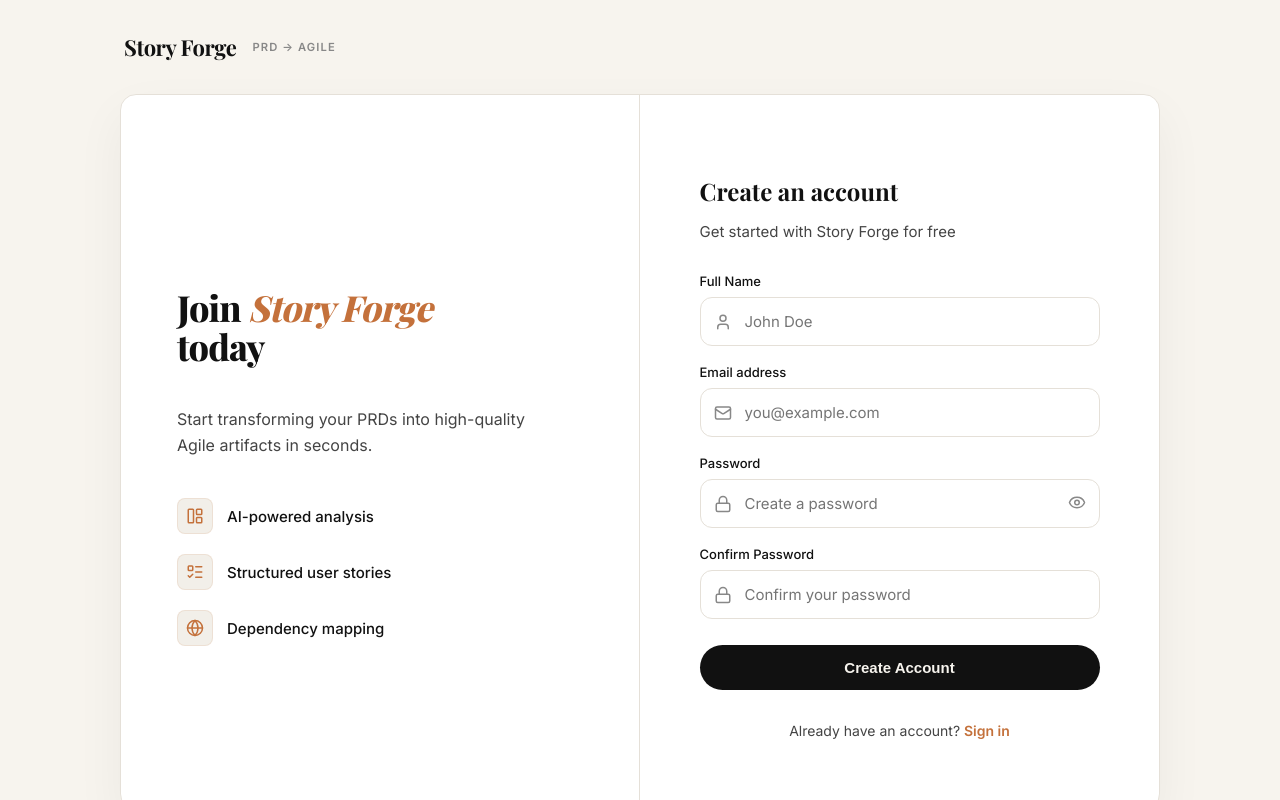
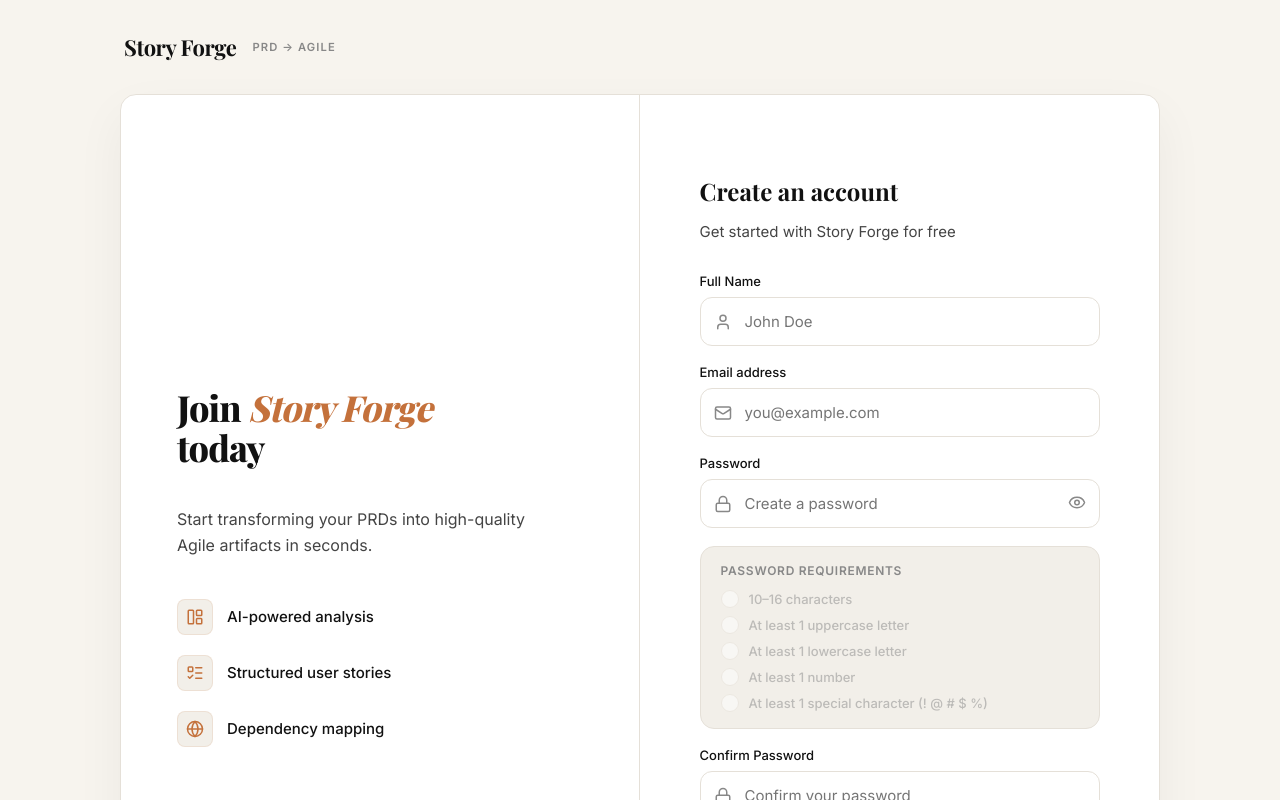
Before and after one commit to k04156603-debug/story-forge-frontend, a React (Vite) app: page /signup in a window 1280 px wide. Shown: the top 800 px of the page. Built offline with nearby package versions, Linux system fonts and the light colour scheme; no server answers; a web font is replaced by a local one.

Commit message:
feat: add real-time password requirements validation to Signup and Reset Password pages

```diff
--- /dev/null
+++ b/src/components/PasswordRequirements.jsx
@@ -0,0 +1,181 @@
+import { useMemo } from 'react';
+import { Check, X } from 'lucide-react';
+
+const rules = [
+  { key: 'length', label: '10–16 characters', test: (p) => p.length >= 10 && p.length <= 16 },
+  { key: 'upper', label: 'At least 1 uppercase letter', test: (p) => /[A-Z]/.test(p) },
+  { key: 'lower', label: 'At least 1 lowercase letter', test: (p) => /[a-z]/.test(p) },
+  { key: 'number', label: 'At least 1 number', test: (p) => /[0-9]/.test(p) },
+  { key: 'special', label: 'At least 1 special character (! @ # $ %)', test: (p) => /[!@#$%]/.test(p) },
+];
+
+export function validatePassword(password) {
+  return rules.every((r) => r.test(password));
+}
+
+export default function PasswordRequirements({ password = '' }) {
+  const results = useMemo(
+    () => rules.map((r) => ({ ...r, met: r.test(password) })),
+    [password]
+  );
+
+  const metCount = results.filter((r) => r.met).length;
+  const hasStartedTyping = password.length > 0;
+
+  return (
+    <div
+      style={{
+        background: 'var(--bg-surface)',
+        border: '1px solid var(--border-main)',
+        borderRadius: '14px',
+        padding: '1rem 1.25rem',
+        transition: 'all 0.3s ease',
+      }}
+    >
+      {/* Header */}
+      <div
+        style={{
+          display: 'flex',
+          alignItems: 'center',
+          justifyContent: 'space-between',
+          marginBottom: '0.75rem',
+        }}
+      >
+        <span
+          style={{
+            fontSize: '0.75rem',
+            fontWeight: 600,
+            textTransform: 'uppercase',
+            letterSpacing: '0.06em',
+            color: 'var(--text-muted)',
+          }}
+        >
+          Password Requirements
+        </span>
+        {hasStartedTyping && (
+          <span
+            style={{
+              fontSize: '0.7rem',
+              fontWeight: 600,
+              color: metCount === rules.length ? '#16A34A' : 'var(--text-muted)',
+              background:
+                metCount === rules.length
+                  ? 'rgba(22, 163, 74, 0.1)'
+                  : 'var(--bg-card)',
+              border: `1px solid ${
+                metCount === rules.length
+                  ? 'rgba(22, 163, 74, 0.25)'
+                  : 'var(--border-main)'
+              }`,
+              padding: '2px 8px',
+              borderRadius: '100px',
+              transition: 'all 0.3s ease',
+            }}
+          >
+            {metCount}/{rules.length}
+          </span>
+        )}
+      </div>
+
+      {/* Progress bar */}
+      {hasStartedTyping && (
+        <div
+          style={{
+            height: '3px',
+            borderRadius: '2px',
+            background: 'var(--bg-card)',
+            marginBottom: '0.875rem',
+            overflow: 'hidden',
+          }}
+        >
+          <div
+            style={{
+              height: '100%',
+              borderRadius: '2px',
+              width: `${(metCount / rules.length) * 100}%`,
+              background:
+                metCount <= 2
+                  ? '#EF4444'
+                  : metCount <= 4
+                    ? '#F59E0B'
+                    : '#16A34A',
+              transition: 'all 0.4s cubic-bezier(0.4, 0, 0.2, 1)',
+            }}
+          />
+        </div>
+      )}
+
+      {/* Rules list */}
+      <div style={{ display: 'flex', flexDirection: 'column', gap: '0.5rem' }}>
+        {results.map((rule) => {
+          const isMet = rule.met && hasStartedTyping;
+          const isFailed = !rule.met && hasStartedTyping;
+
+          return (
+            <div
+              key={rule.key}
+              style={{
+                display: 'flex',
+                alignItems: 'center',
+                gap: '0.625rem',
+                transition: 'all 0.25s ease',
+                opacity: hasStartedTyping ? 1 : 0.5,
+              }}
+            >
+              {/* Icon */}
+              <div
+                style={{
+                  width: '18px',
+                  height: '18px',
+                  borderRadius: '50%',
+                  display: 'flex',
+                  alignItems: 'center',
+                  justifyContent: 'center',
+                  flexShrink: 0,
+                  transition: 'all 0.3s cubic-bezier(0.4, 0, 0.2, 1)',
+                  background: isMet
+                    ? 'rgba(22, 163, 74, 0.15)'
+                    : isFailed
+                      ? 'rgba(239, 68, 68, 0.08)'
+                      : 'var(--bg-card)',
+                  border: `1.5px solid ${
+                    isMet
+                      ? '#16A34A'
+                      : isFailed
+                        ? 'rgba(239, 68, 68, 0.3)'
+                        : 'var(--border-main)'
+                  }`,
+                  transform: isMet ? 'scale(1.05)' : 'scale(1)',
+                }}
+              >
+                {isMet ? (
+                  <Check size={10} color="#16A34A" strokeWidth={3} />
+                ) : isFailed ? (
+                  <X size={9} color="#EF4444" strokeWidth={3} />
+                ) : null}
+              </div>
+
+              {/* Label */}
+              <span
+                style={{
+                  fontSize: '0.8125rem',
+                  fontWeight: 500,
+                  transition: 'all 0.25s ease',
+                  color: isMet
+                    ? '#16A34A'
+                    : isFailed
+                      ? 'var(--text-body)'
+                      : 'var(--text-muted)',
+                  textDecoration: isMet ? 'line-through' : 'none',
+                  textDecorationColor: 'rgba(22, 163, 74, 0.4)',
+                }}
+              >
+                {rule.label}
+              </span>
+            </div>
+          );
+        })}
+      </div>
+    </div>
+  );
+}
--- a/src/pages/ForgotPassword.jsx
+++ b/src/pages/ForgotPassword.jsx
@@ -3,6 +3,7 @@ import { Mail, Lock, ShieldCheck, ArrowRight, Loader2, CheckCircle2 } from 'luci
 import { Link, useNavigate } from 'react-router-dom';
 import { authApi } from '../api/client';
 import { toast } from 'react-hot-toast';
+import PasswordRequirements, { validatePassword } from '../components/PasswordRequirements';
 
 export default function ForgotPassword() {
   const [step, setStep] = useState(1); // 1: Email, 2: OTP, 3: New Password, 4: Success
@@ -44,6 +45,9 @@ export default function ForgotPassword() {
 
   const handleResetPassword = async (e) => {
     e.preventDefault();
+    if (!validatePassword(password)) {
+      return toast.error('Password does not meet all requirements');
+    }
     if (password !== confirmPassword) {
       return toast.error('Passwords do not match');
     }
@@ -225,6 +229,7 @@ export default function ForgotPassword() {
                   required
                 />
               </div>
+              <PasswordRequirements password={password} />
               <div style={{ position: 'relative' }}>
                 <Lock size={18} style={{
                   position: 'absolute',
--- a/src/pages/Signup.jsx
+++ b/src/pages/Signup.jsx
@@ -3,6 +3,7 @@ import { Mail, Lock, Eye, EyeOff, LayoutPanelLeft, ListTodo, Globe, User, Loader
 import { Link, useNavigate } from 'react-router-dom';
 import { authApi } from '../api/client';
 import { toast } from 'react-hot-toast';
+import PasswordRequirements, { validatePassword } from '../components/PasswordRequirements';
 
 export default function Signup() {
   const [showPassword, setShowPassword] = useState(false);
@@ -22,6 +23,9 @@ export default function Signup() {
   const handleSubmit = async (e) => {
     e.preventDefault();
 
+    if (!validatePassword(formData.password)) {
+      return toast.error('Password does not meet all requirements');
+    }
     if (formData.password !== formData.confirmPassword) {
       return toast.error('Passwords do not match');
     }
@@ -303,6 +307,8 @@ export default function Signup() {
                   </div>
                 </div>
 
+                <PasswordRequirements password={formData.password} />
+
                 <div>
                   <label style={{
                     display: 'block',
```
